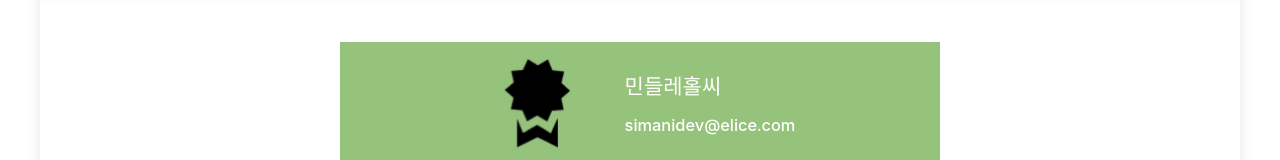
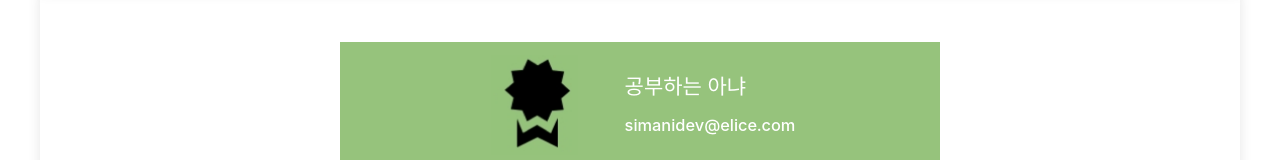
Before and after one commit to aprilgarden34/Project-for-portfolio, a Next.js app in the folder front/: page /book in a window 1280 px wide. Shown: the part 511-671 px from the top of the page. Built offline with nearby package versions, Linux system fonts and the light colour scheme.

Commit message:
[chore] 디자인 작은수정

```diff
--- a/front/components/desktop/Book/BookHeader_Index/profile/Profile.tsx
+++ b/front/components/desktop/Book/BookHeader_Index/profile/Profile.tsx
@@ -15,7 +15,7 @@ const Profile: React.FC = () => {
             />
           </div>
           <div className={styles.innerBox}>
-            <h2 className={styles.playerName}>민들레홀씨</h2>
+            <h2 className={styles.playerName}>공부하는 아냐</h2>
             <h3 className={styles.playerEmail}>simanidev@elice.com</h3>
           </div>
         </div>
```
